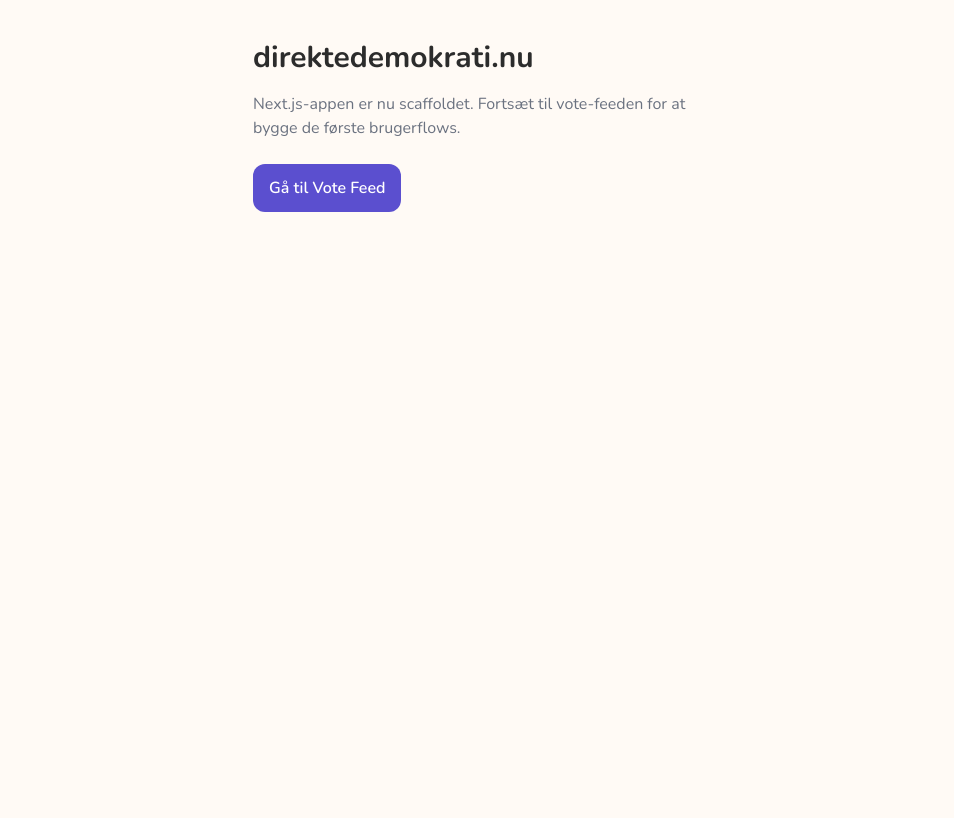
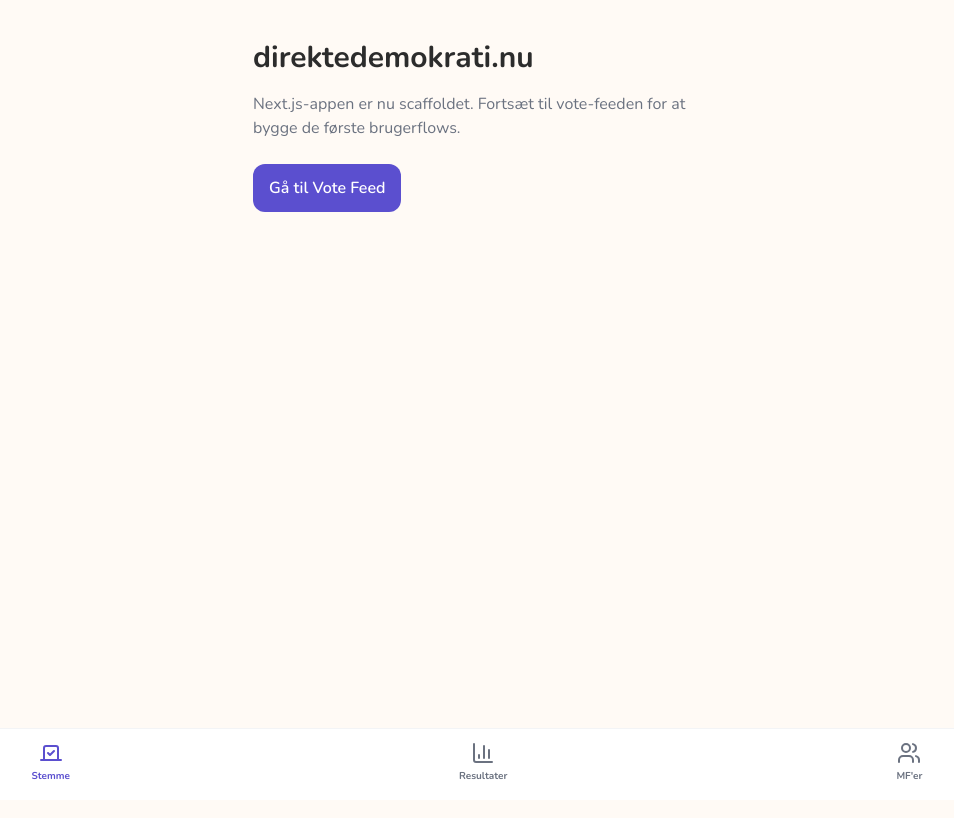
Before and after one commit to totise/direktedemokrati.nu, a Next.js app: page / in a window 1280 px wide. Shown: the top 818 px of the page, without its empty margins (163-1117 px from the left). Built offline with nearby package versions, Linux system fonts and the light colour scheme.

Commit message:
add shared bottom navigation shell

```diff
--- a/src/app/layout.tsx
+++ b/src/app/layout.tsx
@@ -1,8 +1,9 @@
-import type { Metadata } from "next";
+import type { Metadata, Viewport } from "next";
 import type { ReactElement, ReactNode } from "react";
 import { Nunito, Space_Grotesk } from "next/font/google";
 
 import "./globals.css";
+import BottomNav from "@/components/layout/bottom-nav";
 
 const nunito = Nunito({
   subsets: ["latin"],
@@ -19,6 +20,12 @@
   description: "Mobile-first civic participation web app"
 };
 
+export const viewport: Viewport = {
+  width: "device-width",
+  initialScale: 1,
+  viewportFit: "cover"
+};
+
 export default function RootLayout({
   children
 }: Readonly<{
@@ -26,7 +33,10 @@
 }>): ReactElement {
   return (
     <html lang="da" className={`${nunito.variable} ${spaceGrotesk.variable}`}>
-      <body>{children}</body>
+      <body className="min-h-screen bg-[#FFFAF5] font-['Nunito'] text-[#2C2C2C] antialiased">
+        <div className="min-h-screen pb-24">{children}</div>
+        <BottomNav />
+      </body>
     </html>
   );
 }
--- /dev/null
+++ b/src/components/layout/bottom-nav.tsx
@@ -0,0 +1,52 @@
+"use client";
+
+import Link from "next/link";
+import { usePathname } from "next/navigation";
+import type { ReactElement } from "react";
+
+import { BarChart3, Users, Vote } from "lucide-react";
+
+interface BottomNavItem {
+  href: string;
+  label: string;
+  icon: typeof Vote;
+}
+
+const NAV_ITEMS: BottomNavItem[] = [
+  { href: "/vote", label: "Stemme", icon: Vote },
+  { href: "/results", label: "Resultater", icon: BarChart3 },
+  { href: "/mps", label: "MF'er", icon: Users }
+];
+
+export default function BottomNav(): ReactElement {
+  const pathname = usePathname();
+
+  const isActive = (href: string): boolean => {
+    if (href === "/vote") {
+      return pathname === "/" || pathname.startsWith("/vote");
+    }
+
+    return pathname === href || pathname.startsWith(`${href}/`);
+  };
+
+  return (
+    <nav className="fixed bottom-0 left-0 right-0 z-40 border-t border-[#F3F4F6] bg-white/95 backdrop-blur-md">
+      <div className="flex items-center justify-around py-3 pb-[calc(1rem+env(safe-area-inset-bottom))]">
+        {NAV_ITEMS.map(({ href, label, icon: Icon }) => {
+          const active = isActive(href);
+
+          return (
+            <Link
+              key={href}
+              className={`flex flex-col items-center gap-1 transition-colors ${active ? "text-[#5B4FCF]" : "text-[#6B7280] hover:text-[#2C2C2C]"}`}
+              href={href}
+            >
+              <Icon className="h-6 w-6" />
+              <span className="text-[10px] font-bold">{label}</span>
+            </Link>
+          );
+        })}
+      </div>
+    </nav>
+  );
+}
```
